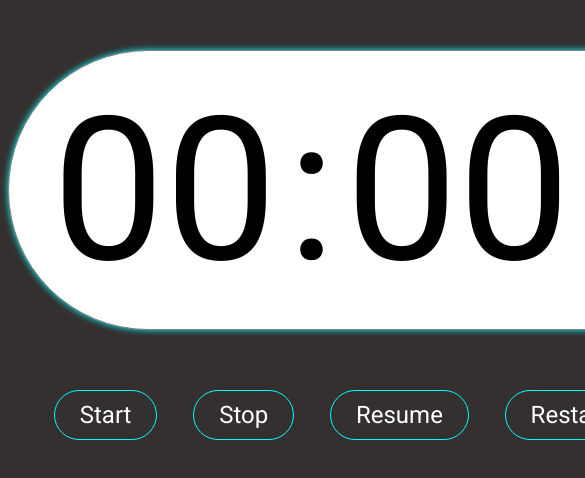
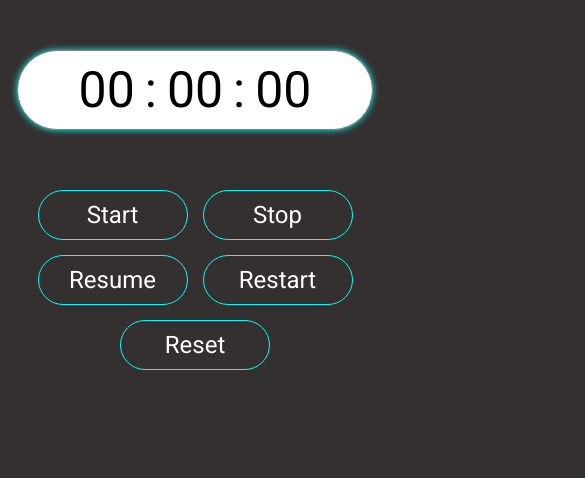
Before and after one commit to mryeminaung/stopwatch-project, a plain HTML site: page index.html in a window 390 px wide. Shown: the top 478 px of the page, 585 px wide, since content can reach past the window. Drawn offline with Linux system fonts and the light colour scheme.

Commit message:
make responsive for all devices

```diff
--- a/style.css
+++ b/style.css
@@ -1,6 +1,6 @@
 * {
 	box-sizing: border-box;
-    font-family: 'Roboto', sans-serif;
+	font-family: "Roboto", sans-serif;
 }
 
 body {
@@ -9,11 +9,12 @@ body {
 
 .stopWatch {
 	display: flex;
-    font-size: 200px;
+	font-size: 50px;
 	justify-content: center;
 	align-items: center;
-    height: 280px;
-    width: 900px;
+	padding: 10px;
+	width: 95%;
+	max-width: 400px;
 	margin: 50px auto;
 	background-color: white;
 	border: 1px solid grey;
@@ -36,23 +37,25 @@ body {
 
 .btn-group {
 	display: flex;
+	margin: 0 auto;
+	flex-direction: row;
 	flex-wrap: wrap;
-    justify-content: space-evenly;
+	justify-content: center;
 	font-size: 24px;
-    width: 820px;
 	margin: 0 auto;
 	padding: 10px;
+	gap: 15px;
 }
 
 .btn {
+	width: 150px;
+	text-align: center;
 	padding: 10px 25px;
 	border-radius: 30px;
 	border: 1px solid cyan;
 	color: white;
-    background: linear-gradient(45deg, cyan 50%, transparent 0) right / 250%
-            100% no-repeat,
-        linear-gradient(45deg, transparent 50%, cyan 0) left / 250% 100%
-            no-repeat;
+	background: linear-gradient(45deg, cyan 50%, transparent 0) right / 250% 100% no-repeat,
+		linear-gradient(45deg, transparent 50%, cyan 0) left / 250% 100% no-repeat;
 	transition: all 0.3s;
 }
 
```
Also changed, not shown: 1 other file. Lines whose indentation alone changed are shown as unchanged.
